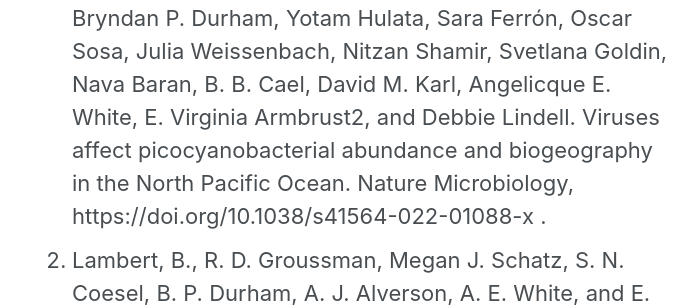
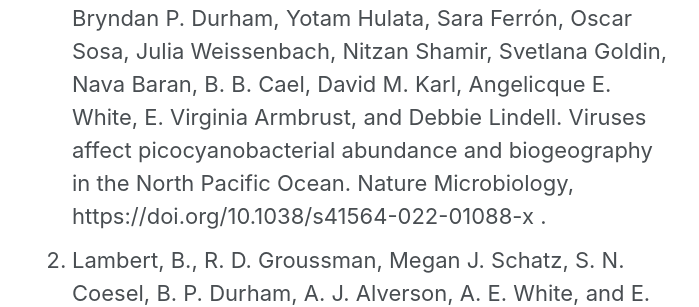
Before and after one commit to armbrustlab/armbrustlab.github.io, a Jekyll site: the page built from collections/_people/armbrust.md, in a window 1280 px wide and 900 px high, scrolled down 4082 px. Shown: the part 288-595 px from the top of the window, without its empty margins (290-989 px from the left). Built offline with Jekyll 4.4.1, drawn with Linux system fonts in a browser that asks for light colours; nearby versions of some CDN libraries; some of the changed text lies outside the part shown.

Commit message:
Update armbrust.md

```diff
--- a/collections/_people/armbrust.md
+++ b/collections/_people/armbrust.md
@@ -53,7 +53,7 @@
 ## Publications
 
 2022
-1. Carlson, Michael G., François Ribalet, Ilia Maidanik, Bryndan P. Durham, Yotam Hulata, Sara Ferrón, Oscar Sosa, Julia Weissenbach, Nitzan Shamir, Svetlana Goldin, Nava Baran, B. B. Cael, David M. Karl, Angelicque E. White, E. Virginia Armbrust2, and Debbie Lindell. Viruses affect picocyanobacterial abundance and biogeography in the North Pacific Ocean. Nature Microbiology, https://doi.org/10.1038/s41564-022-01088-x .
+1. Carlson, Michael G., François Ribalet, Ilia Maidanik, Bryndan P. Durham, Yotam Hulata, Sara Ferrón, Oscar Sosa, Julia Weissenbach, Nitzan Shamir, Svetlana Goldin, Nava Baran, B. B. Cael, David M. Karl, Angelicque E. White, E. Virginia Armbrust, and Debbie Lindell. Viruses affect picocyanobacterial abundance and biogeography in the North Pacific Ocean. Nature Microbiology, https://doi.org/10.1038/s41564-022-01088-x .
 1. Lambert, B., R. D. Groussman, Megan J. Schatz, S. N. Coesel, B. P. Durham, A. J. Alverson, A. E. White, and E. V. Armbrust. The dynamic trophic architecture of open-ocean protist communities revealed through machine-guided metatranscriptomics. Proceedings National Academy of Science, USA, https://www.pnas.org/content/119/7/e2100916119.
 1. Muratore, Daniel, Angie K. Boysen, Matthew J. Harke, Kevin W. Becker, John R. Casey, Sacha N. Coesel, Daniel R. Mende, Samuel T. Wilson, Frank O. Aylward, John M. Eppley, Alice Visolova, Shengyun Peng, Rogelio A. Rodriguez-Gonzalez, Stephen J. Beckett, E. Virginia Armbrust, Edward F. DeLong, David M. Karl, Angelicque E. White, Jonathan P. Zehr, Benjamin A.S. Van Mooy, Sonya T. Dyhrman, Anitra E. Ingalls, Joshua S. Weitz. Complex marine microbial communities partition metabolism of scarce resources over the diel cycle. Nature Ecology Evolution, https://doi.org/10.1038/s41559-021-01606-w.
 1. Follett, Christopher L., Stephanie Durkiewicz, François Ribalet, Emily Zakem, David Caron, E. Virginia Armbrust, Michael J. Follows.  Trophic interactions with heterotrophic bacteria limit the range of Prochlorococcus. Proceedings National Academy of Science, USA, https://doi.org/10.1073/pnas.2110993118.
```
